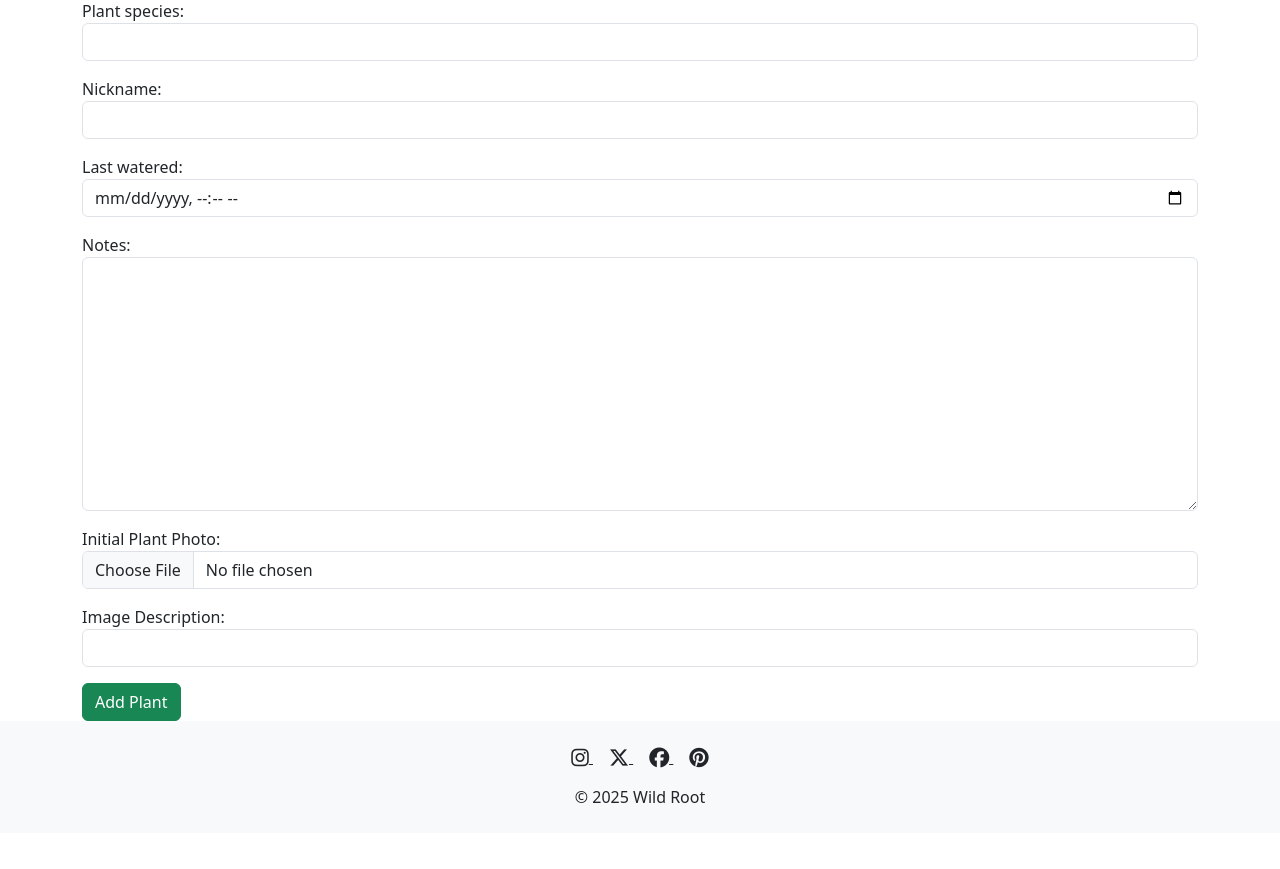
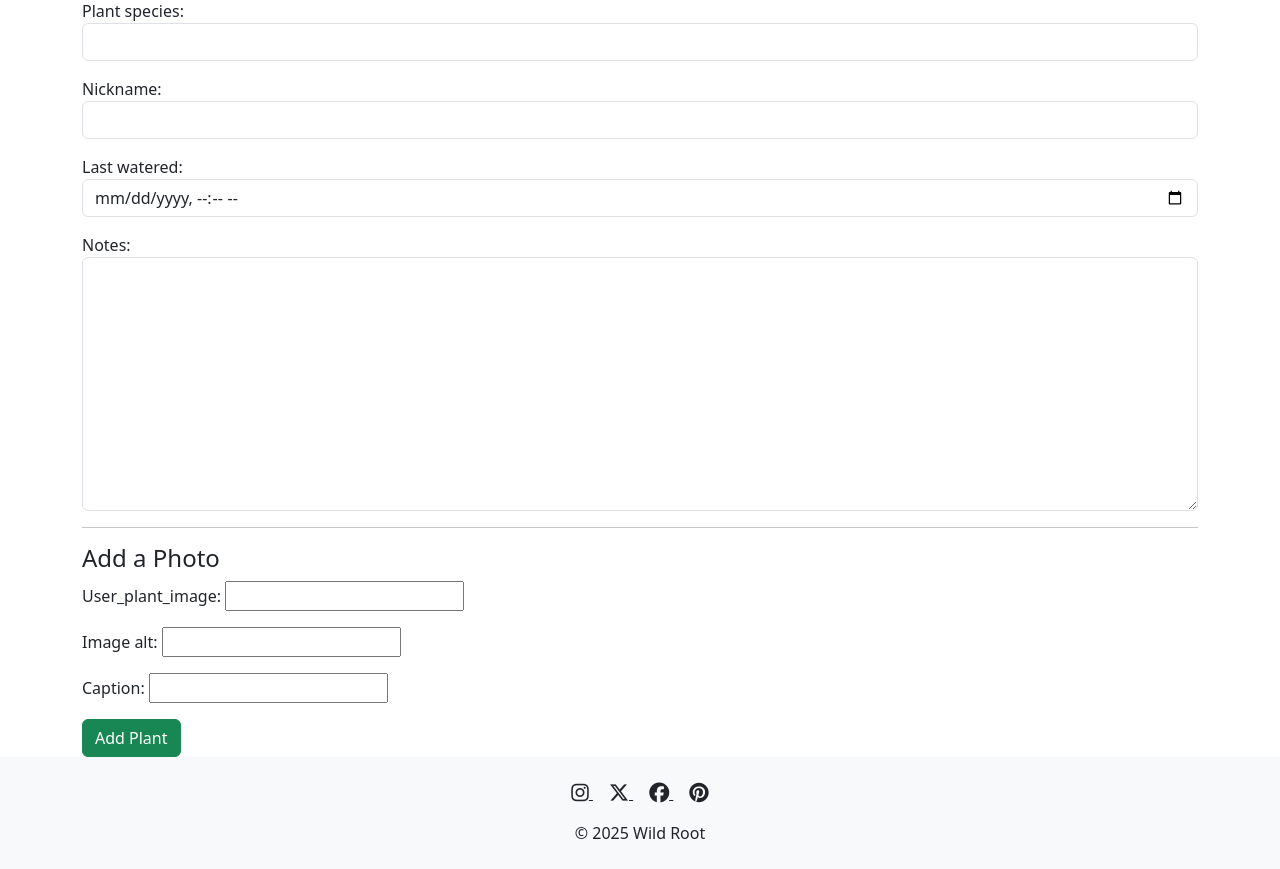
Before and after one commit to elerihulme/wildroot, a Django app: page /garden/add/ in a window 1280 px wide. Shown: the part 369-1238 px from the top of the page. Before the commit the page ends 1172 px from the top, so only its background shows below. Run offline with Django 5.2, Linux system fonts and the light colour scheme; the visitor is signed in with stand-in values (Sample User, id 1); some libraries are stand-ins or nearby versions.

Commit message:
update add plant fields

```diff
--- a/garden/forms.py
+++ b/garden/forms.py
@@ -2,9 +2,6 @@ from django import forms
 from .models import UserPlant, UserPlantPhoto
 
 class UserPlantForm(forms.ModelForm):
-
-    initial_photo = forms.ImageField(required=False, label="Initial Plant Photo")
-    image_alt = forms.CharField(required=False, label="Image Description")
 
     class Meta:
         model = UserPlant
--- a/garden/templates/garden/add_plant.html
+++ b/garden/templates/garden/add_plant.html
@@ -14,12 +14,9 @@
     <form method="POST" enctype="multipart/form-data">
         {% csrf_token %}
         {{ form.as_p }}
-
-        {% if editing %}
         <hr>
-        <h4>Add a New Photo</h4>
+        <h4>Add a Photo</h4>
         {{ photo_form.as_p }}
-        {% endif %}
 
         <button type="submit" class="btn btn-success">
             {% if editing %}Update Plant{% else %}Add Plant{% endif %}
--- a/garden/views.py
+++ b/garden/views.py
@@ -26,29 +26,31 @@ def plant_detail(request, pk):
 def add_plant(request):
     if request.method == 'POST':
         form = UserPlantForm(request.POST, request.FILES)
+        photo_form = UserPlantPhotoForm(request.POST, request.FILES)
+
         if form.is_valid():
             user_plant = form.save(commit=False)
             user_plant.user = request.user
             user_plant.save()
 
-            image = form.cleaned_data.get('initial_photo')
-            alt_text = form.cleaned_data.get('image_alt')
-            if image:
-                UserPlantPhoto.objects.create(
-                    user_plant=user_plant,
-                    image=image,
-                    image_alt=alt_text or f"{user_plant.nickname} photo"
-                )
+            if photo_form.is_valid() and photo_form.cleaned_data.get('image'):
+                photo = photo_form.save(commit=False)
+                photo.user_plant = user_plant
+                photo.save()
 
             messages.success(request, f"{user_plant.nickname} was added to your garden.")
-
             return redirect('garden')
         else:
             messages.error(request, "There was an error adding your plant. Please check the form and try again.")
     else:
         form = UserPlantForm()
+        photo_form = UserPlantPhotoForm()
 
-    return render(request, 'garden/add_plant.html', {'form': form})
+    return render(request, 'garden/add_plant.html', {
+        'form': form,
+        'photo_form': photo_form,
+    })
+
 
 @login_required
 def edit_plant(request, plant_id):
--- a/products/templates/products/product_detail.html
+++ b/products/templates/products/product_detail.html
@@ -7,7 +7,7 @@
 <div class="container mt-5">
     <div class="row">
         <div class="col-md-6">
-            <img src="{{ plant.get_image_url }}" class="card-img-top" alt="{{ plant.image_alt|default:'No image available' }}">
+            <img src="{{ plant.get_image_url }}" class="product-detail-img" alt="{{ plant.image_alt|default:'No image available' }}">
         </div>
 
         <div class="col-md-6">
--- a/static/css/style.css
+++ b/static/css/style.css
@@ -3,3 +3,21 @@
     background-size: cover;
     height: 75vh;
 }
+
+.card-img-top {
+    height: 500px;
+    object-fit: cover;
+}
+
+.product-detail-img {
+    height: 750px;
+    object-fit: cover;
+    width: 100%;
+    overflow: hidden;
+}
+
+.carousel-item img {
+    max-height: 400px;
+    object-fit: contain;
+    margin: 0 auto;
+}
--- a/wildroot/settings.py
+++ b/wildroot/settings.py
@@ -162,7 +162,7 @@ USE_TZ = True
 # Static files (CSS, JavaScript, Images)
 # https://docs.djangoproject.com/en/5.2/howto/static-files/
 
-STATIC_URL = 'static/'
+STATIC_URL = '/static/'
 STATICFILES_DIRS = [BASE_DIR / 'static']
 STATIC_ROOT = BASE_DIR / 'staticfiles'
 
```
